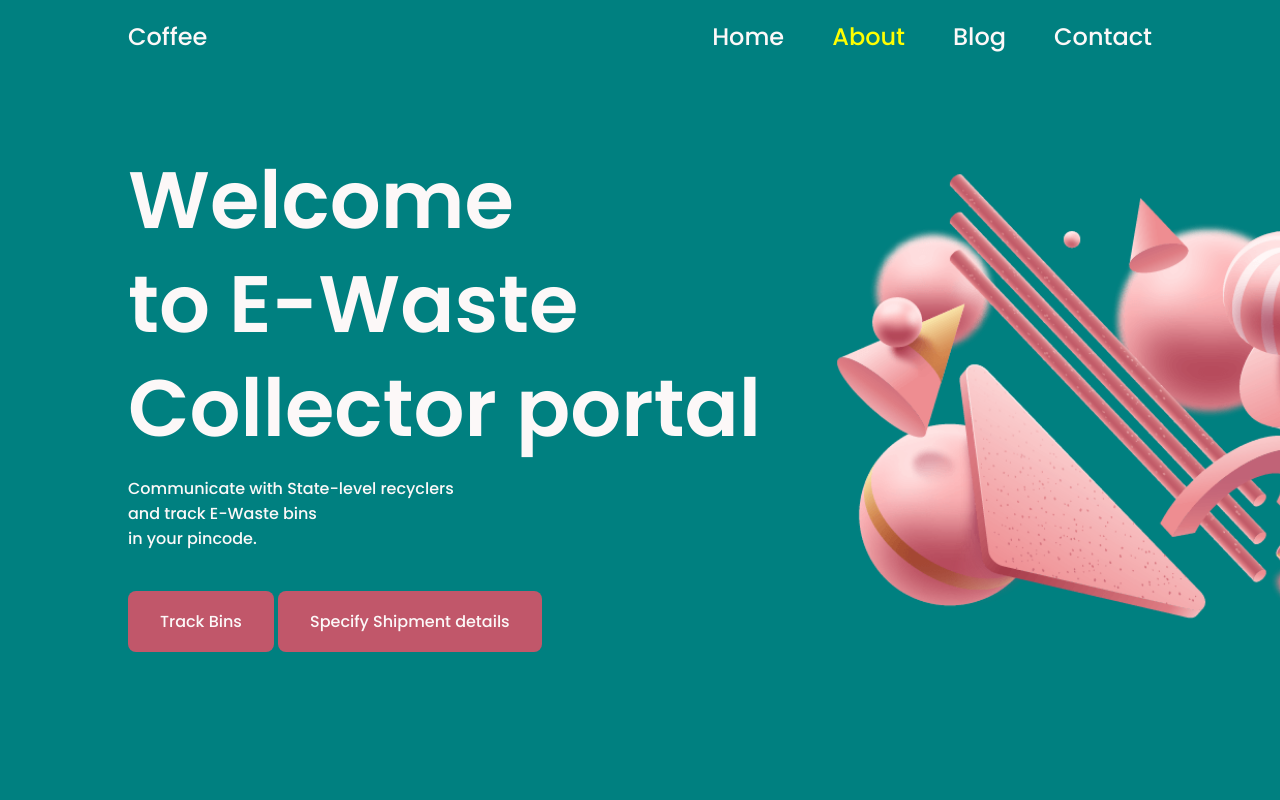
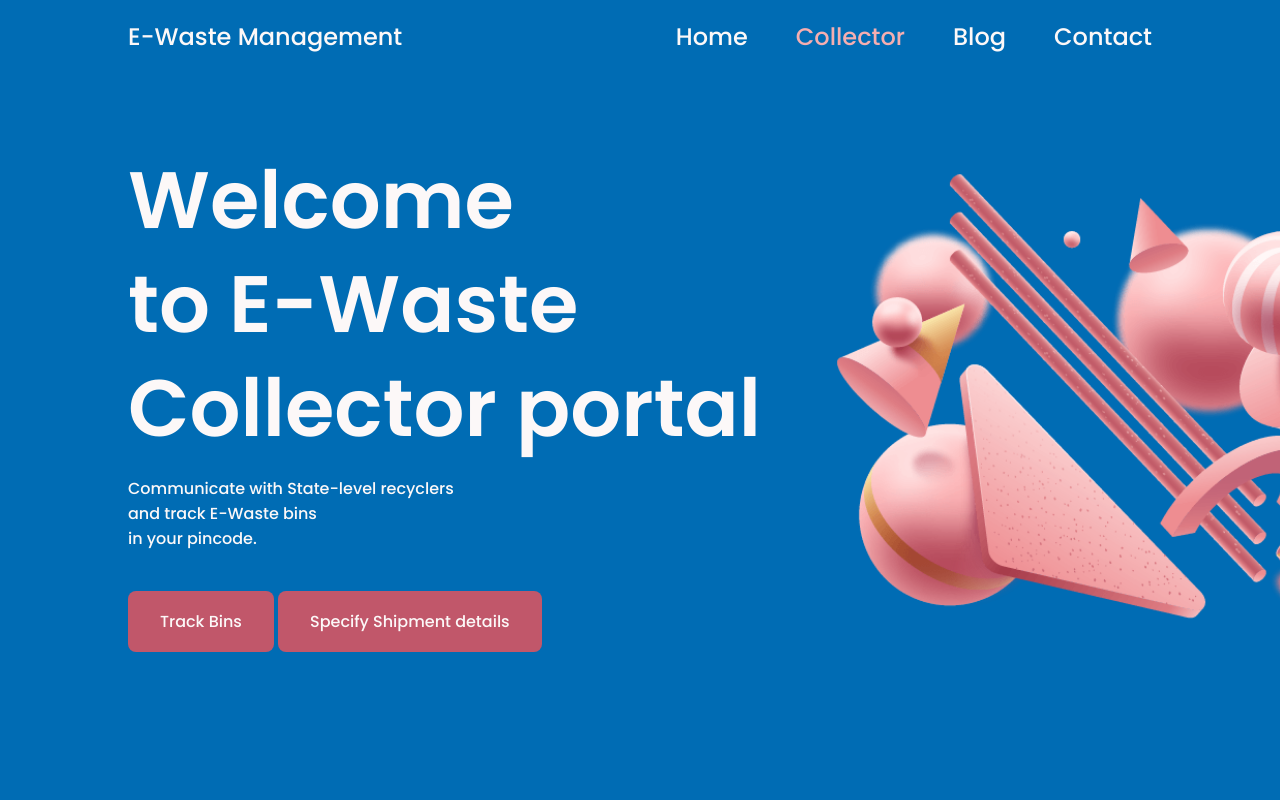
Before and after one commit to Mithunitp/ewaste-unsdg-hci, a PHP site: page /col_homepage.php in a window 1280 px wide. Run offline with PHP 8.4, Linux system fonts and the light colour scheme; some libraries are stand-ins or nearby versions.

Commit message:
changed colors for collector homepage

```diff
--- a/col_homepage.php
+++ b/col_homepage.php
@@ -16,7 +16,7 @@
         <header class="l-header">
         <nav class="nav bd-grid">
                 <div>
-                    <a href="#" class="nav__logo">Coffee</a>
+                    <a href="#" class="nav__logo">E-Waste Management</a>
                 </div>
 
                 <div class="nav__toggle" id="nav-toggle">
@@ -29,8 +29,8 @@
                     </div>
 
                     <ul class="nav__list">
-                        <li class="nav__item"><a href="#home" class="nav__link">Home</a></li>
-                        <li class="nav__item"><a href="#about" class="nav__link active">About</a></li>
+                        <li class="nav__item"><a href="index.html" class="nav__link">Home</a></li>
+                        <li class="nav__item"><a href="#" class="nav__link active">Collector</a></li>
                         <li class="nav__item"><a href="#skills" class="nav__link">Blog</a></li>
                         <li class="nav__item"><a href="#contact" class="nav__link">Contact</a></li>
                     </ul>
--- a/css/col_homepagestyle.css
+++ b/css/col_homepagestyle.css
@@ -5,7 +5,7 @@
   --header-height: 3rem;
 
   /*===== Colors =====*/
-  --first-color: teal;
+  --first-color: rgb(0, 108, 180);
   --first-color-dark: #C1576A;
   --first-color-darken: #A83E51;
   --white-color: #FCF8F8;
@@ -112,7 +112,7 @@ img{
 }
 
 .nav__link.active{
-  color:yellow;
+  color:#f5aeb0;
 }
 
 .nav__close, .nav__link, .nav__logo, .nav__toggle{
@@ -124,7 +124,7 @@ img{
 }
 
 .nav__link:hover{
-  color: var(--first-color-dark);
+  color: maroon;
 }
 
 .nav__toggle{
--- a/ind_homepage.php
+++ b/ind_homepage.php
@@ -58,7 +58,7 @@
 <body>
  <nav class="navbar navbar-expand-lg navbar-dark bg-dark">
             <div class="container-fluid">
-              <a class="navbar-brand" href="#"><strong><i class="fa fa-arrow-up"></i>&nbsp Individuals</strong></a>
+              <a class="navbar-brand" href="#"><strong>E-Waste Management</strong></a>
               <button class="navbar-toggler" type="button" data-bs-toggle="collapse" data-bs-target="#navbarNav" aria-controls="navbarNav" aria-expanded="false" aria-label="Toggle navigation">
                 <span class="navbar-toggler-icon"></span>
               </button>
@@ -68,7 +68,7 @@
                     <a class="nav-link" aria-current="page" href="index.html">Home</a>
                   </li>
 				  <li class="nav-item active">
-                    <a class="nav-link" aria-current="page" href="index.html">Details Collection</a>
+                    <a class="nav-link" aria-current="page" href="ind_homepage.php">Individuals Details Collection</a>
                   </li>
                   <li class="nav-item">
                     <a class="nav-link" href="#">Disposal procedure</a>
```
